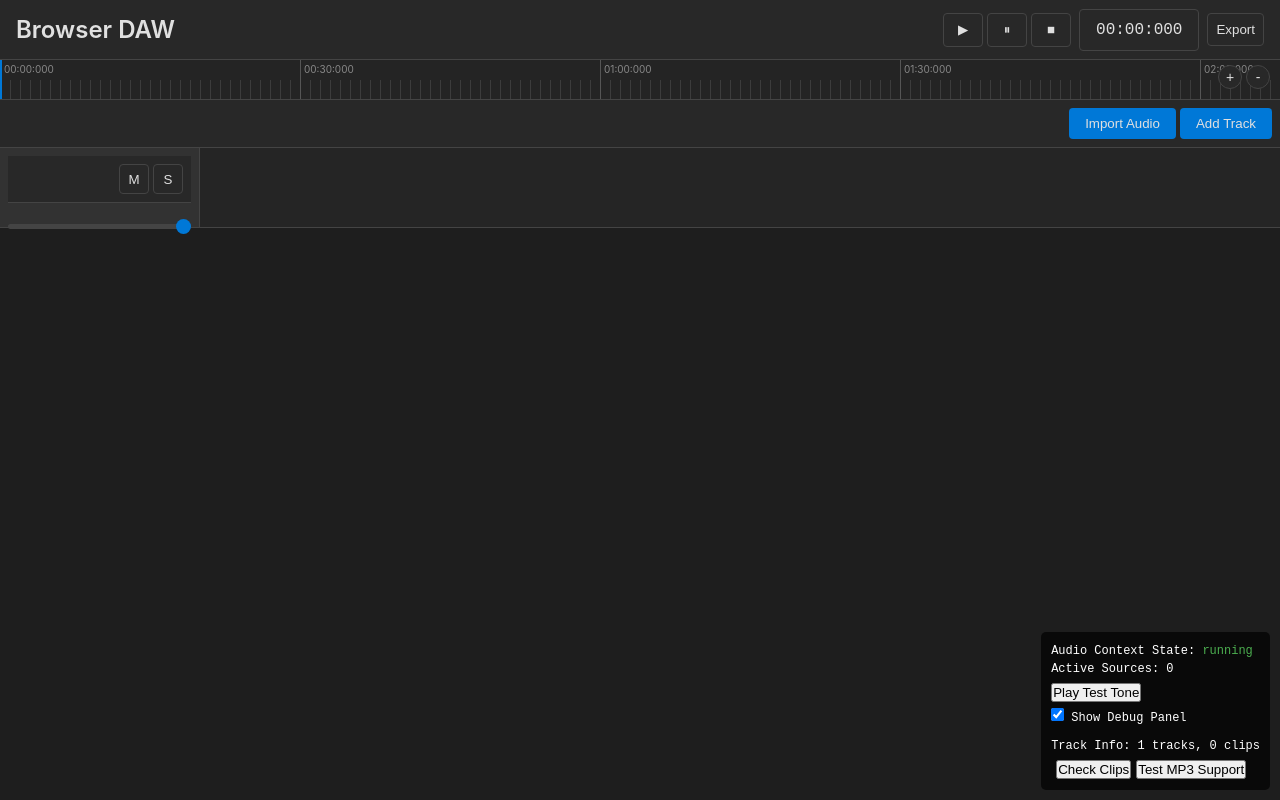
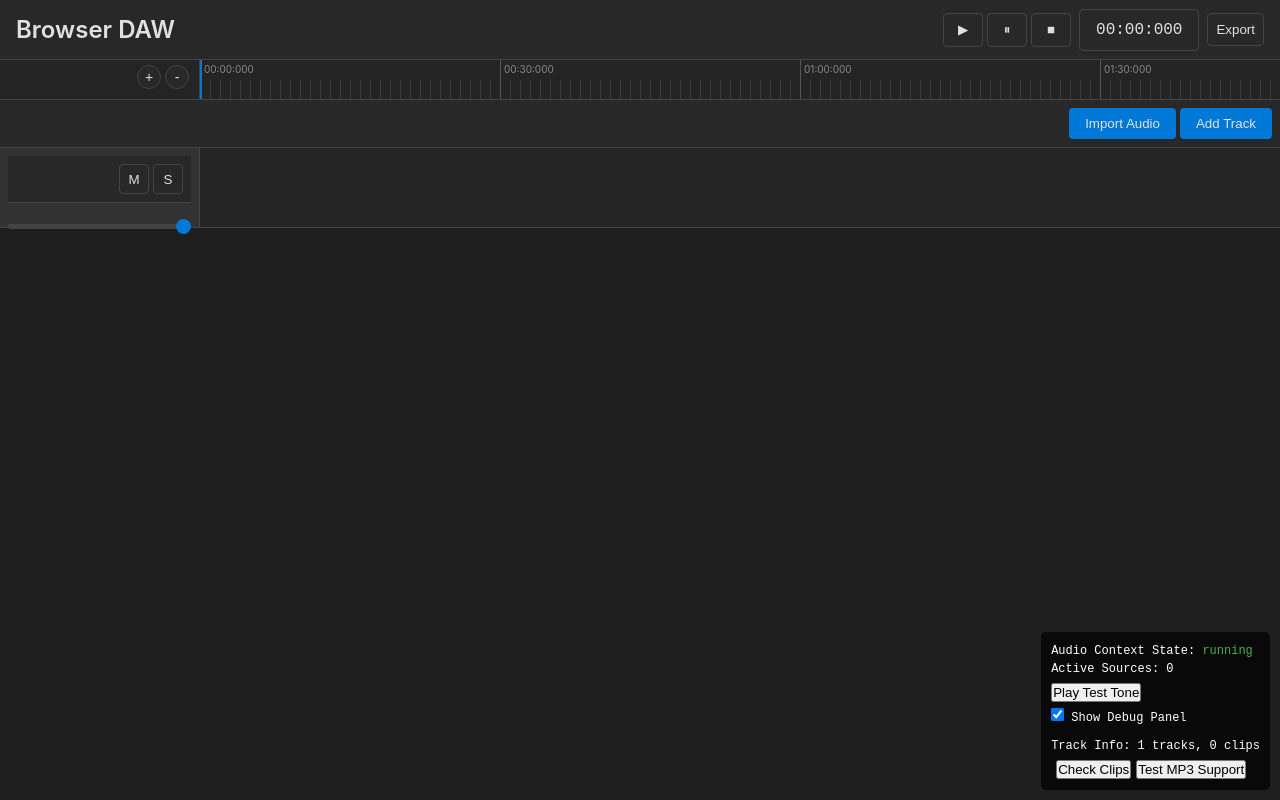
Before and after one commit to incubyte/dawn, a website built with Vite: page index.html in a window 1280 px wide. Built offline with nearby package versions, Linux system fonts and the light colour scheme.

Commit message:
fix timeline alignment

```diff
--- a/src/styles/index.css
+++ b/src/styles/index.css
@@ -145,11 +145,31 @@ body {
   user-select: none;
   scrollbar-width: none; /* Firefox */
   -ms-overflow-style: none; /* IE and Edge */
+  display: flex; /* Added to allow header and timeline content to be side by side */
 }
 
 /* Hide scrollbar for Chrome, Safari and Opera */
 .timeline::-webkit-scrollbar {
   display: none;
+}
+
+/* Timeline header space to match track headers */
+.timeline-header {
+  width: 200px; /* Same as track-header width */
+  min-width: 200px; /* Ensure it doesn't shrink */
+  height: 100%;
+  background-color: var(--timeline-bg);
+  border-right: 1px solid var(--border-color);
+  z-index: 10;
+  position: sticky;
+  left: 0;
+}
+
+/* Timeline content container */
+.timeline-content {
+  flex: 1;
+  position: relative;
+  overflow-x: visible; /* Allow content to be seen */
 }
 
 .timeline-ruler {
@@ -205,6 +225,7 @@ body {
   display: flex;
   gap: 0.25rem;
   z-index: 20;
+  /* No need for absolute positioning within timeline-header */
 }
 
 .zoom-in-button,
--- a/src/ui/components/timeline.ts
+++ b/src/ui/components/timeline.ts
@@ -26,27 +26,36 @@ export function createTimeline(options: TimelineOptions = {
   const timelineWidth = totalDuration * pixelsPerSecond;
 
   timelineContainer.innerHTML = `
+    <div class="timeline-header">
+      <!-- Empty space to align with track headers -->
+    </div>
+    <div class="timeline-content">
       <div class="timeline-ruler" style="width: ${timelineWidth}px;">
         <!-- Time markers will be generated here -->
       </div>
       <div class="timeline-cursor"></div>
+    </div>
   `;
 
   generateTimeMarkers(timelineWidth, pixelsPerSecond, totalDuration, majorMarkerInterval);
 
   // Make timeline seekable
   if (onSeek) {
-    timelineContainer.addEventListener('click', (e) => {
-      const timelineRect = timelineContainer.getBoundingClientRect();
-      const clickX = e.clientX - timelineRect.left + timelineContainer.scrollLeft;
+    const timelineContent = timelineContainer.querySelector('.timeline-content');
+    if (timelineContent) {
+      timelineContent.addEventListener('click', (e) => {
+        const mouseEvent = e as MouseEvent;
+        const timelineRect = timelineContent.getBoundingClientRect();
+        const clickX = mouseEvent.clientX - timelineRect.left + timelineContainer.scrollLeft;
         const seekTime = clickX / pixelsPerSecond;
         onSeek(seekTime);
       });
     }
   }
+}
 
 export function updateTimelineCursor(time: number, pixelsPerSecond: number): void {
-  const cursor = document.querySelector('.timeline-cursor');
+  const cursor = document.querySelector('.timeline-content .timeline-cursor');
   if (!cursor) return;
 
   const position = time * pixelsPerSecond;
@@ -54,11 +63,14 @@ export function updateTimelineCursor(time: number, pixelsPerSecond: number): voi
 
   // Auto-scroll the timeline to keep the cursor visible
   const timeline = document.getElementById('timeline');
-  if (timeline) {
-    const timelineRect = timeline.getBoundingClientRect();
+  const timelineContent = document.querySelector('.timeline-content');
+
+  if (timeline && timelineContent) {
+    const timelineRect = timelineContent.getBoundingClientRect();
     const cursorPosition = position;
 
-    // Calculate visible area boundaries
+    // Calculate visible area boundaries (account for the header width)
+    const headerWidth = 200; // Same as the CSS width
     const leftBoundary = timeline.scrollLeft + 50; // Add some padding
     const rightBoundary = timeline.scrollLeft + timelineRect.width - 50; // Add some padding
 
@@ -66,7 +78,7 @@ export function updateTimelineCursor(time: number, pixelsPerSecond: number): voi
     if (cursorPosition < leftBoundary || cursorPosition > rightBoundary) {
       // Scroll to keep cursor centered
       const tracksContainer = document.querySelector('.tracks-container');
-      const newScrollPosition = cursorPosition - (timelineRect.width / 2);
+      const newScrollPosition = cursorPosition - ((timelineRect.width - headerWidth) / 2);
 
       // Smooth scrolling
       timeline.scrollTo({
@@ -91,7 +103,7 @@ function generateTimeMarkers(
   totalDuration: number,
   majorMarkerInterval: number
 ): void {
-  const rulerElement = document.querySelector('.timeline-ruler');
+  const rulerElement = document.querySelector('.timeline-content .timeline-ruler');
   if (!rulerElement) return;
 
   let html = '';
@@ -116,7 +128,9 @@ function generateTimeMarkers(
 
   // Add zoom controls
   const timeline = document.getElementById('timeline');
-  if (timeline) {
+  const timelineHeader = document.querySelector('.timeline-header');
+
+  if (timeline && timelineHeader) {
     // Create zoom controls container
     const zoomControls = document.createElement('div');
     zoomControls.className = 'zoom-controls';
@@ -125,8 +139,8 @@ function generateTimeMarkers(
       <button class="zoom-out-button" title="Zoom Out">-</button>
     `;
 
-    // Add to timeline
-    timeline.appendChild(zoomControls);
+    // Add to timeline header
+    timelineHeader.appendChild(zoomControls);
 
     // Add event listeners
     const zoomInButton = zoomControls.querySelector('.zoom-in-button');
--- a/src/utils/scroll-sync.ts
+++ b/src/utils/scroll-sync.ts
@@ -57,7 +57,7 @@ export function setupScrollSync(): void {
       const width = Math.max(window.innerWidth, pixelsPerSecond * totalDuration);
 
       // Update timeline ruler width
-      const timelineRuler = document.querySelector('.timeline-ruler');
+      const timelineRuler = document.querySelector('.timeline-content .timeline-ruler');
       if (timelineRuler) {
         (timelineRuler as HTMLElement).style.width = `${width}px`;
       }
@@ -95,7 +95,7 @@ export function updateTrackWidth(minWidth = 3000): void {
   }
 
   // Update timeline ruler width
-  const timelineRuler = document.querySelector('.timeline-ruler');
+  const timelineRuler = document.querySelector('.timeline-content .timeline-ruler');
   if (timelineRuler) {
     (timelineRuler as HTMLElement).style.width = `${width}px`;
   }
```
Lines whose indentation alone changed are shown as unchanged.
